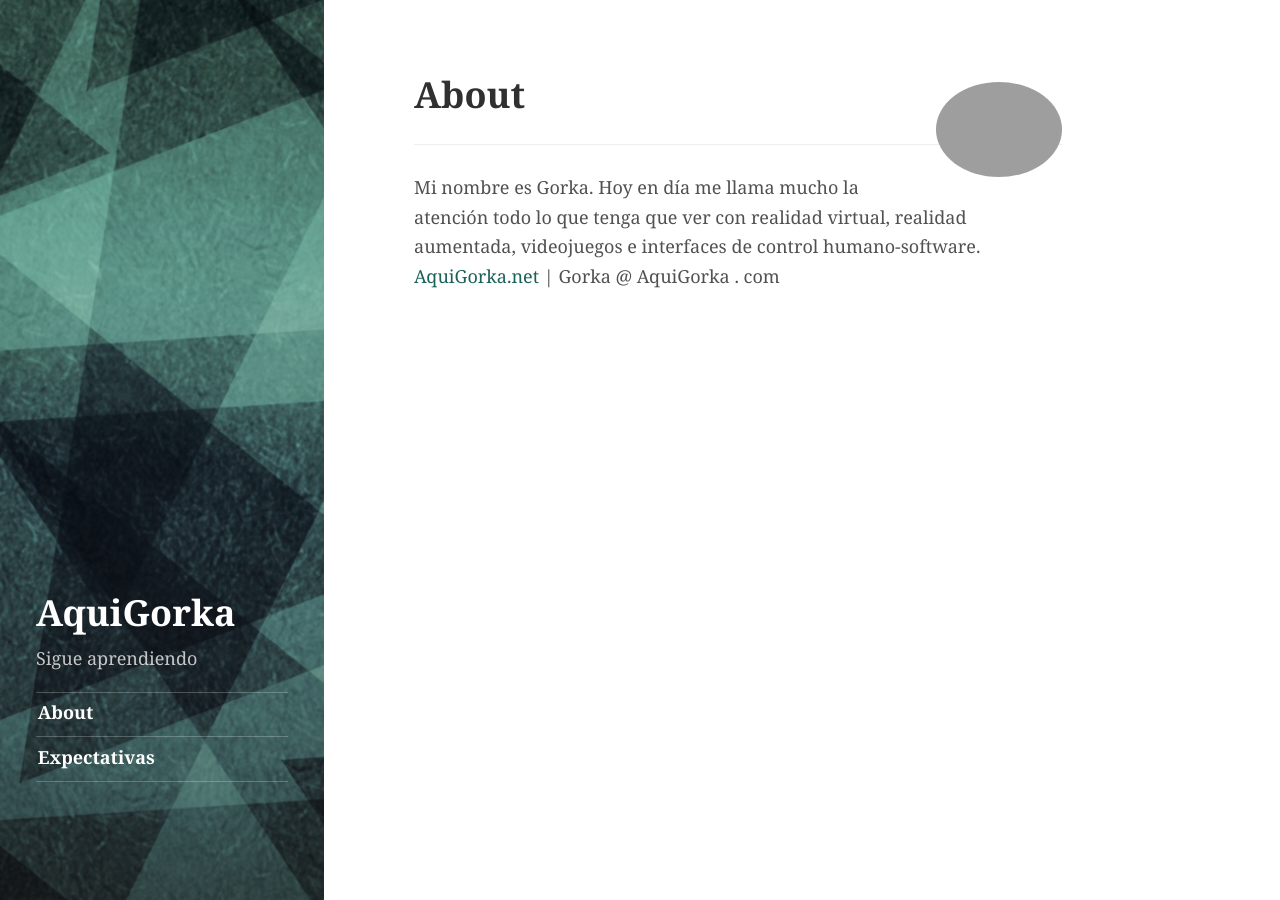
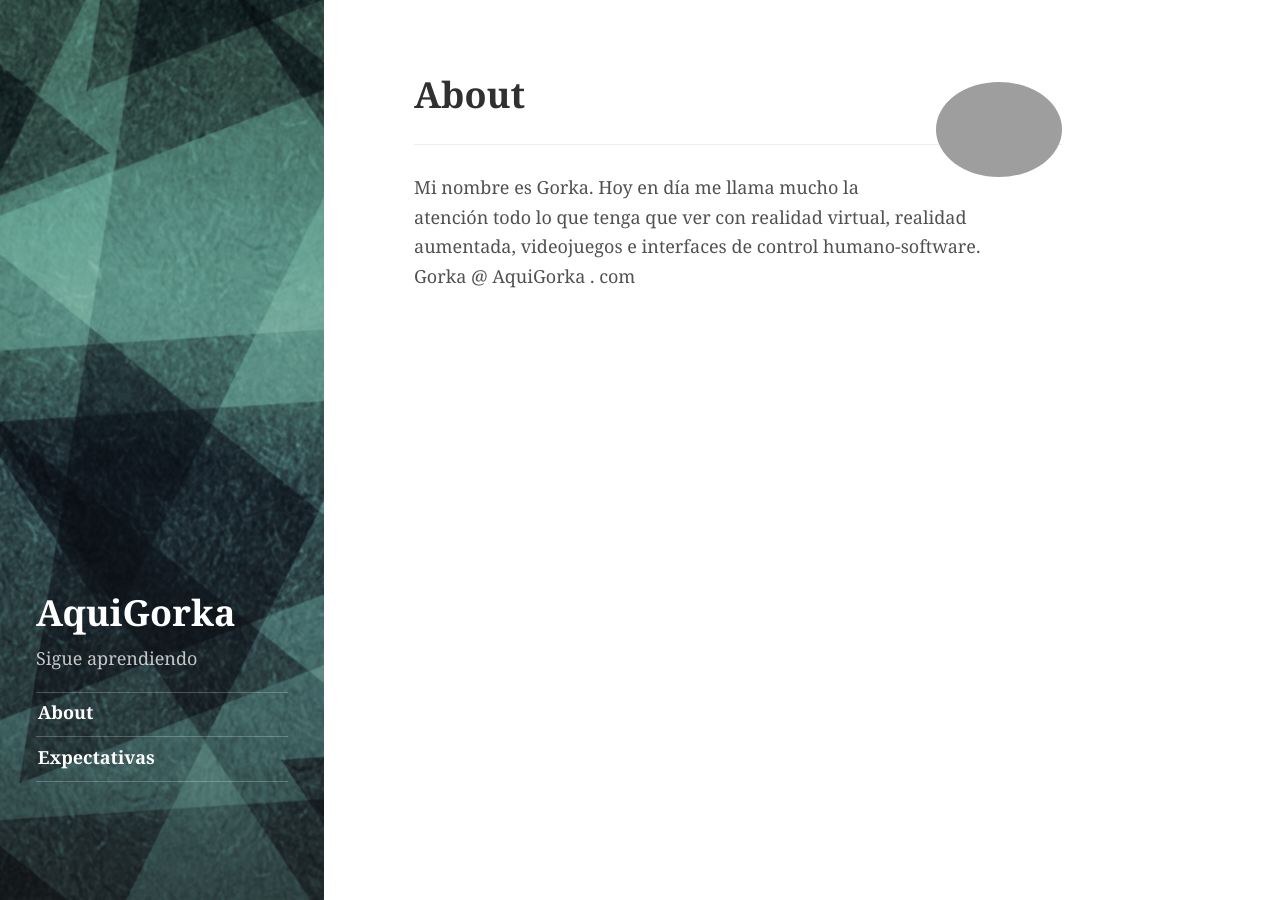
Before and after one commit to AquiGorka/aquigorka.github.io, a Jekyll site: the page built from about.md, in a window 1280 px wide. Built offline with Jekyll 4.4.1, drawn with Linux system fonts in a browser that asks for light colours.

```diff
--- a/_config.yml
+++ b/_config.yml
@@ -46,7 +46,7 @@ author:
   # Markdown enabled, can use multiple paragraphs (enabled by `|`)
   about: |
     Mi nombre es Gorka. Hoy en día me llama mucho la atención todo lo que tenga que ver con realidad virtual, realidad aumentada, videojuegos e interfaces de control humano-software.
-    <br /><a href="https://aquigorka.net">AquiGorka.net</a> | Gorka @ AquiGorka . com
+    <br /> Gorka @ AquiGorka . com
 
   # Social media icons in sidebar
   # Comment/uncommet to show/hide
```
